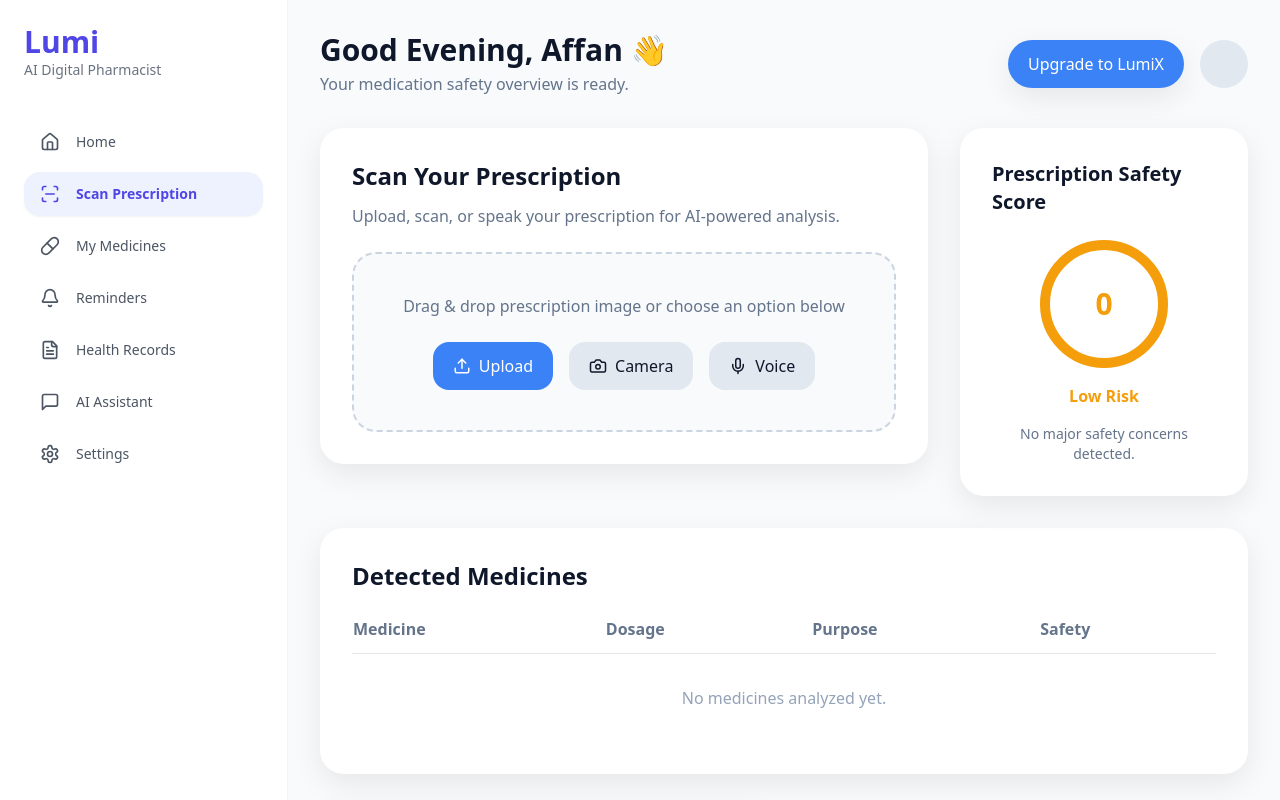
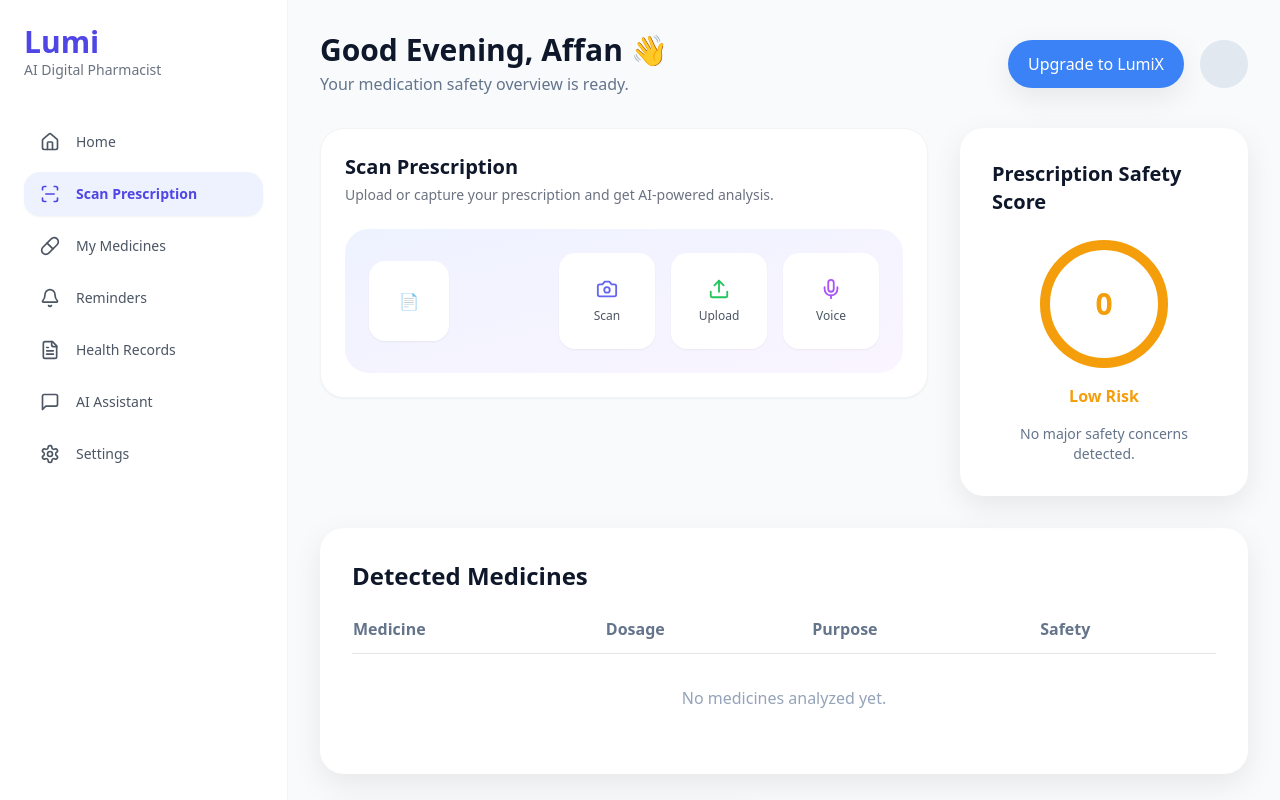
Before and after one commit to rxaliaffan/Lumi-AI, a Next.js app: page / in a window 1280 px wide. Shown: the top 800 px of the page. Built offline with nearby package versions, Linux system fonts and the light colour scheme.

Commit message:
Update ScanCard.js

```diff
--- a/components/ScanCard.js
+++ b/components/ScanCard.js
@@ -1,72 +1,47 @@
 'use client';
 
-import { useState } from 'react';
 import { Upload, Camera, Mic } from 'lucide-react';
 
-export default function ScanCard({ onAnalysisComplete }) {
-  const [loading, setLoading] = useState(false);
+export default function ScanCard() {
+  return (
+    <div className="bg-white rounded-3xl p-6 shadow-sm border border-gray-100">
 
-  const handleFileUpload = async (e) => {
-    const file = e.target.files[0];
-    if (!file) return;
-
-    setLoading(true);
-
-    const formData = new FormData();
-    formData.append('image', file);
-    formData.append('user_id', 'demo-user');
-
-    try {
-      const response = await fetch('/api/analyze', {
-        method: 'POST',
-        body: formData,
-      });
-
-      const result = await response.json();
-
-      if (result.success) {
-        onAnalysisComplete(result);
-      } else {
-        alert(result.error || 'Analysis failed');
-      }
-    } catch (error) {
-      console.error(error);
-      alert('Upload failed');
-    }
-
-    setLoading(false);
-  };
-
-  return (
-    <div className="bg-white rounded-2xl shadow-soft p-8">
-      <h3 className="text-2xl font-semibold mb-3">Scan Your Prescription</h3>
-      <p className="text-slate-500 mb-6">
-        Upload, scan, or speak your prescription for AI-powered analysis.
+      <h3 className="text-xl font-semibold mb-1">Scan Prescription</h3>
+      <p className="text-sm text-gray-500 mb-6">
+        Upload or capture your prescription and get AI-powered analysis.
       </p>
 
-      <div className="border-2 border-dashed border-slate-300 rounded-2xl p-10 text-center bg-slate-50">
-        <p className="text-slate-500 mb-6">
-          Drag & drop prescription image or choose an option below
-        </p>
-  <div className="flex justify-center gap-4 flex-wrap">
-          <label className="flex items-center gap-2 px-5 py-3 bg-primary text-white rounded-xl cursor-pointer">
-            <Upload size={18} />
-            {loading ? 'Analyzing...' : 'Upload'}
-            <input
-              type="file"
-              accept="image/*"
-              className="hidden"
-              onChange={handleFileUpload}
-            />
-          </label>
+      {/* Main Card */}
+      <div className="bg-gradient-to-br from-indigo-50 to-purple-50 rounded-2xl p-6 flex items-center justify-between">
 
-          <button className="flex items-center gap-2 px-5 py-3 bg-slate-200 rounded-xl">
-            <Camera size={18} /> Camera
+        {/* Left Illustration */}
+        <div className="flex items-center gap-4">
+          <div className="w-20 h-20 bg-white rounded-xl flex items-center justify-center shadow-sm">
+            📄
+          </div>
+        </div>
+
+        {/* Right Actions */}
+        <div className="flex gap-4">
+
+          {/* Camera */}
+          <button className="flex flex-col items-center justify-center w-24 h-24 bg-white rounded-xl shadow-sm hover:shadow-md transition">
+            <Camera size={22} className="text-indigo-500 mb-2" />
+            <span className="text-xs text-gray-600">Scan</span>
           </button>
 
-          <button className="flex items-center gap-2 px-5 py-3 bg-slate-200 rounded-xl">
-            <Mic size={18} /> Voice
+          {/* Upload */}
+          <button className="flex flex-col items-center justify-center w-24 h-24 bg-white rounded-xl shadow-sm hover:shadow-md transition">
+            <Upload size={22} className="text-green-500 mb-2" />
+            <span className="text-xs text-gray-600">Upload</span>
           </button>
+
+          {/* Voice */}
+          <button className="flex flex-col items-center justify-center w-24 h-24 bg-white rounded-xl shadow-sm hover:shadow-md transition">
+            <Mic size={22} className="text-purple-500 mb-2" />
+            <span className="text-xs text-gray-600">Voice</span>
+          </button>
+
         </div>
       </div>
     </div>
```
